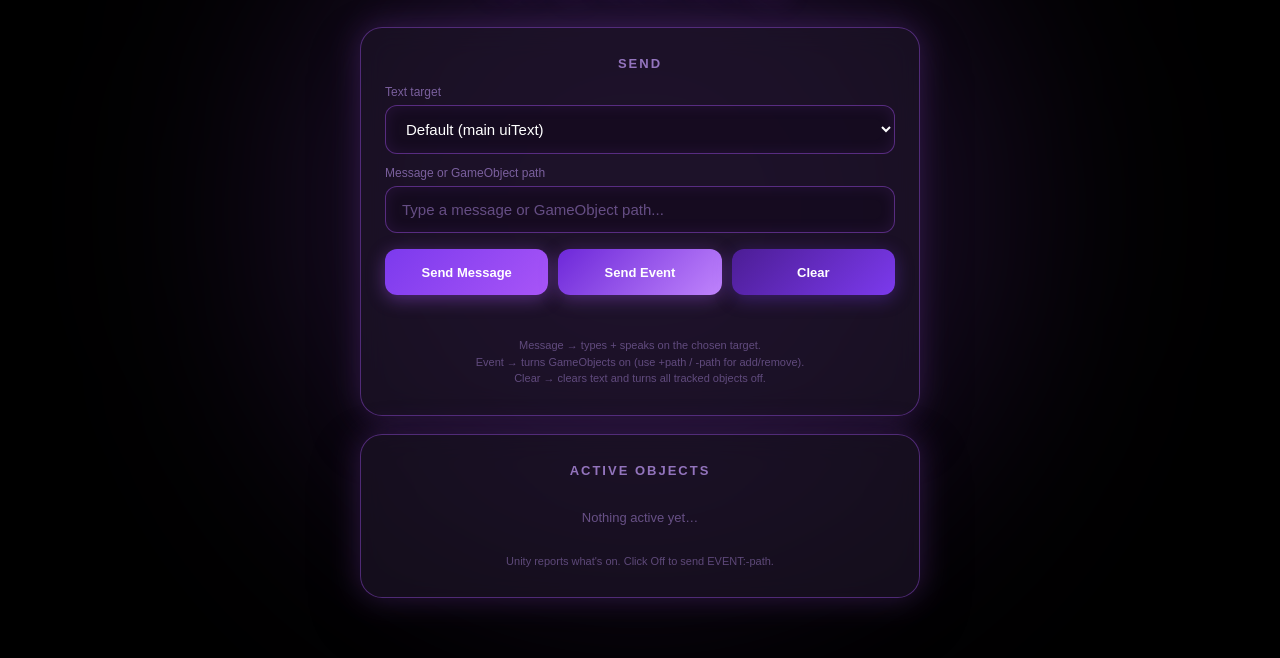
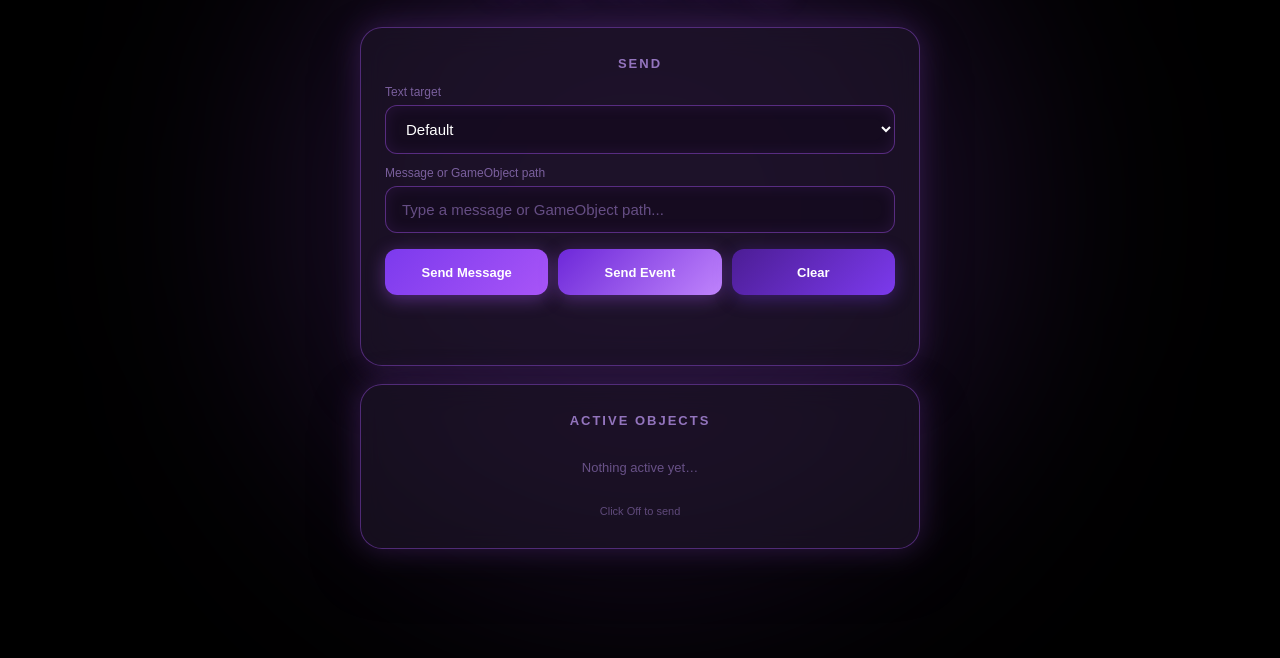
Before and after one commit to unity-cpu/untiys-text-thing, a website: page index.html in a window 1280 px wide. Shown: the part 110-768 px from the top of the page. Drawn offline with Linux system fonts and the light colour scheme; no server answers; a web font is replaced by a local one.

Commit message:
Update index.html

```diff
--- a/index.html
+++ b/index.html
@@ -227,7 +227,7 @@
     <h2>Send</h2>
     <label for="targetSelect">Text target</label>
     <select id="targetSelect">
-        <option value="">Default (main uiText)</option>
+        <option value="">Default</option>
     </select>
 
     <label for="textInput">Message or GameObject path</label>
@@ -246,9 +246,6 @@
 
     <p id="status" aria-live="polite"></p>
     <p class="hint">
-        Message → types + speaks on the chosen target.<br>
-        Event → turns GameObjects on (use +path / -path for add/remove).<br>
-        Clear → clears text and turns all tracked objects off.
     </p>
 </div>
 
@@ -257,7 +254,7 @@
     <div class="active-list" id="activeList">
         <div class="empty-state">Nothing active yet…</div>
     </div>
-    <p class="hint">Unity reports what's on. Click Off to send EVENT:-path.</p>
+    <p class="hint">Click Off to send</p>
 </div>
 
 <script>
```
